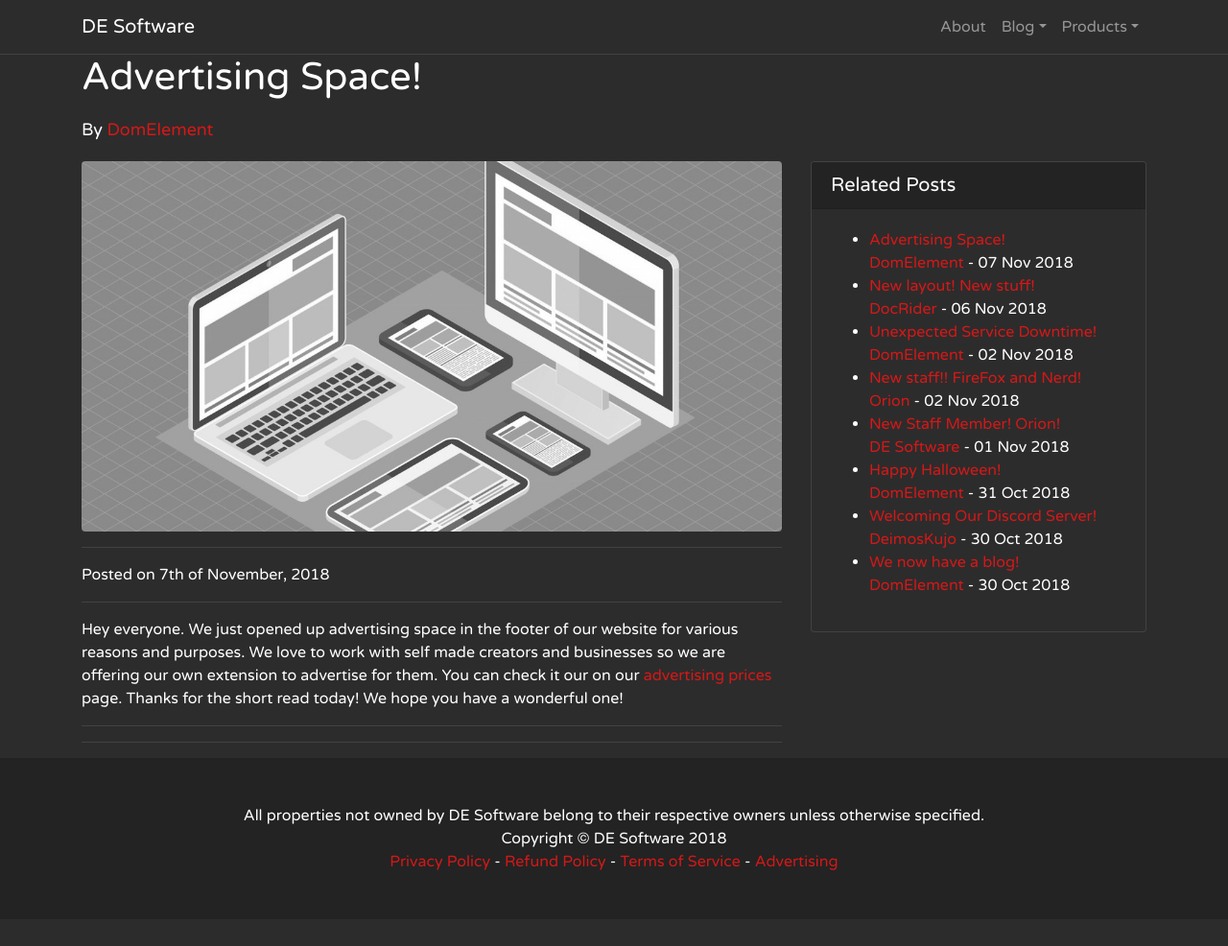
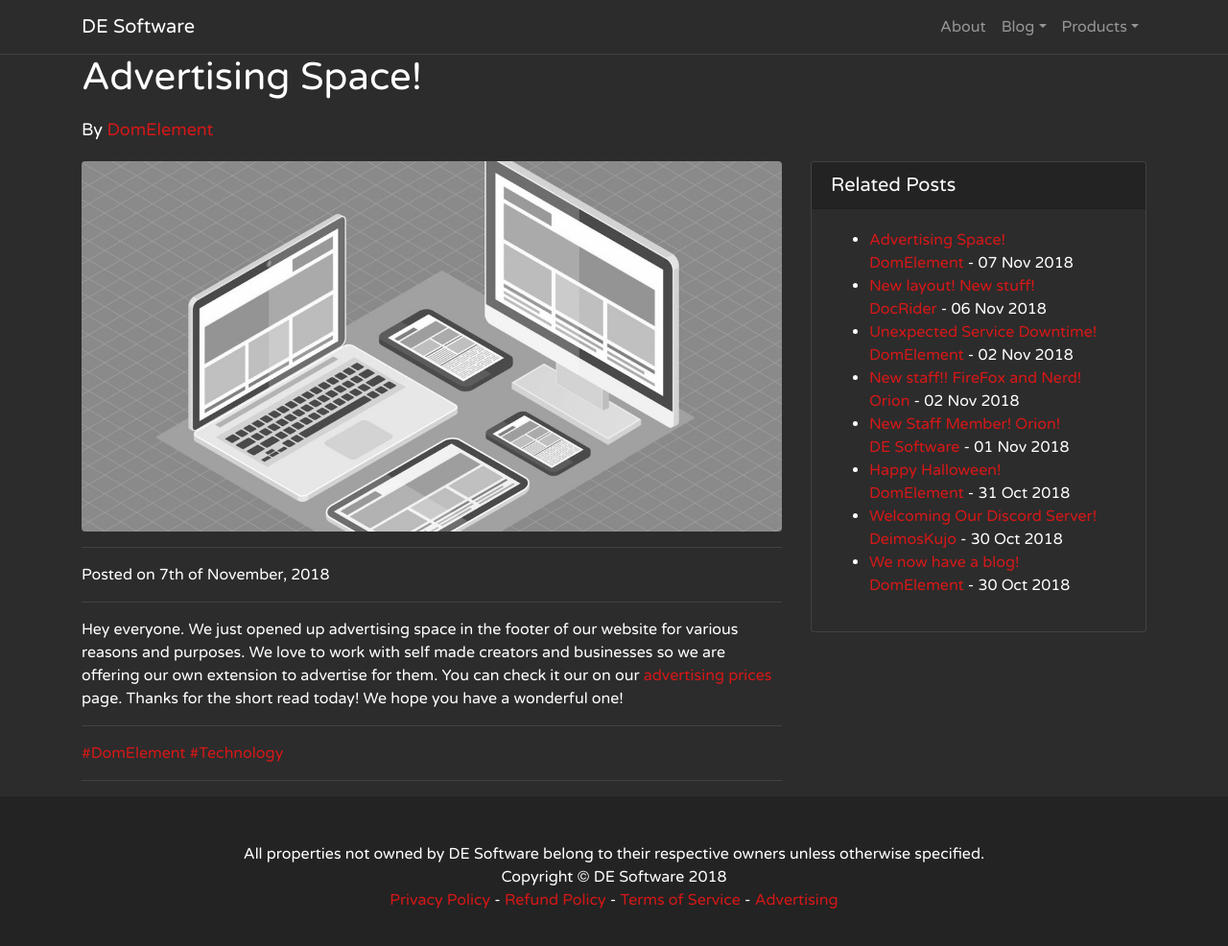
Before and after one commit to de-software/de-software.github.io, a Jekyll site: the page built from _posts/2018-11-07-advertising-space.md, in a window 1280 px wide and 998 px high. Shown: the top 986 px of the window at 96% size. Built offline with Jekyll 4.4.1, drawn with Linux system fonts in a browser that asks for light colours.

Commit message:
Update 2018-11-07-advertising-space.md

```diff
--- a/_posts/2018-11-07-advertising-space.md
+++ b/_posts/2018-11-07-advertising-space.md
@@ -5,5 +5,6 @@ description: We are now selling footer room on our website to advertisers!
 image: img/webapplications.jpg
 author: DomElement
 twitter: DomElement0001
+tags: [DomElement, Technology]
 ---
 Hey everyone. We just opened up advertising space in the footer of our website for various reasons and purposes. We love to work with self made creators and businesses so we are offering our own extension to advertise for them. You can check it our on our [advertising prices](https://de-software.tk/advertising) page. Thanks for the short read today! We hope you have a wonderful one!
```
